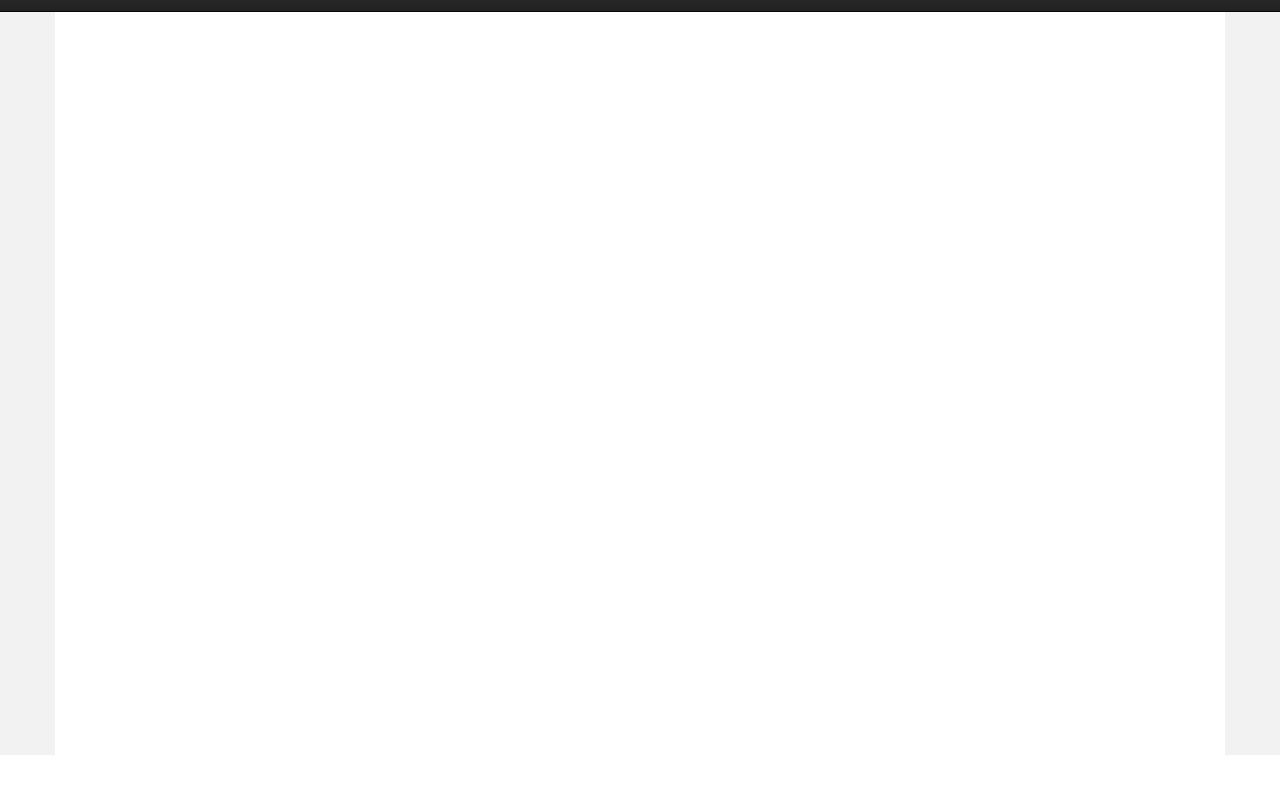
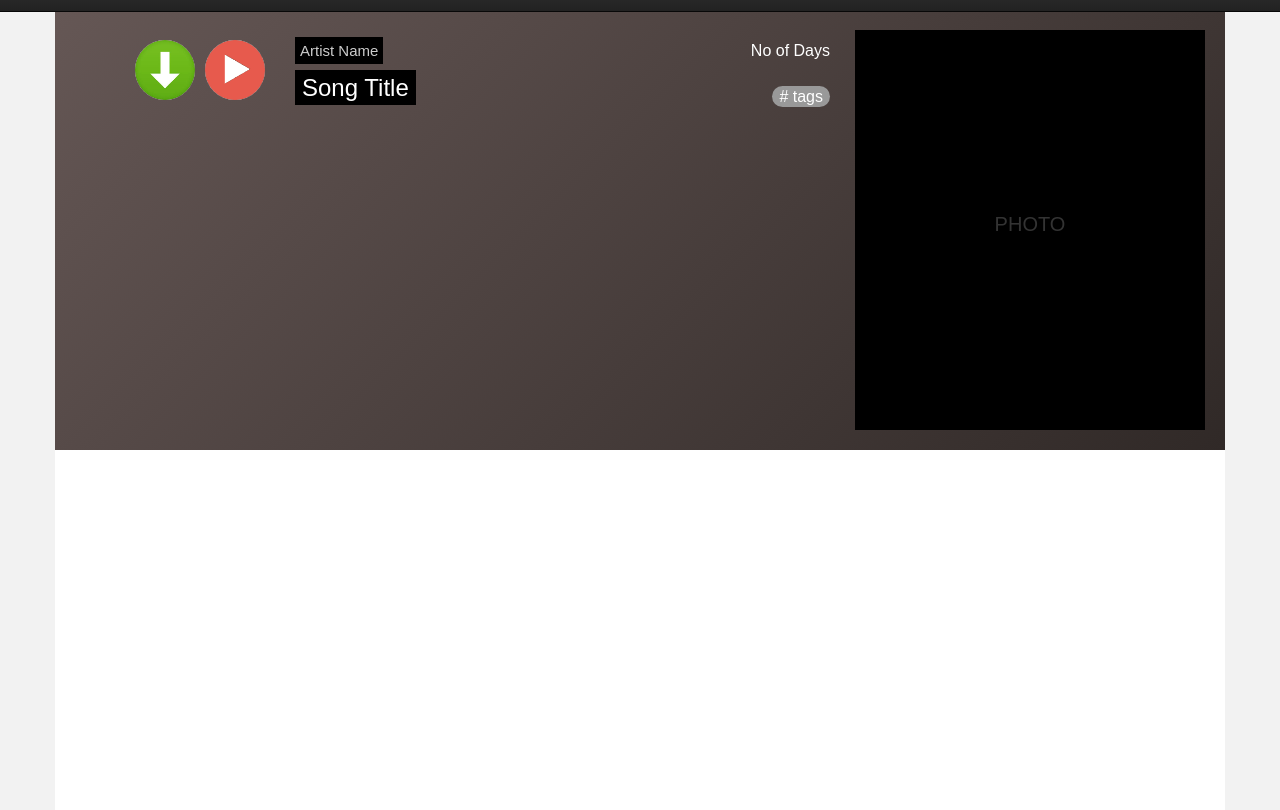
Before and after one commit to AbKathiriya/AudioSpace, a React app: page / in a window 1280 px wide. Shown: the part 45-855 px from the top of the page. Before the commit the page ends 800 px from the top, so only its background shows below. Built offline with nearby package versions, Linux system fonts and the light colour scheme.

Commit message:
Added song block component

```diff
--- a/src/components/itemdetails/ItemDetails.js
+++ b/src/components/itemdetails/ItemDetails.js
@@ -1,16 +1,15 @@
 import React, {Component} from 'react';
 import { Grid,Row,Col } from 'react-bootstrap';
 import './itemdetails.css';
+import SongBlock from '../songblock/SongBlock';
 
 class ItemDetails extends Component {
   render() {
     return (
       <div>
-        <Grid>
-          <Row className="show-grid">
-            <Col md={12} className='detailspage'><code></code></Col>
-          </Row>
-        </Grid>
+      <div className='detailspage'>
+      <SongBlock />
+      </div>
       </div>
     );
   }
--- a/src/components/itemdetails/itemdetails.css
+++ b/src/components/itemdetails/itemdetails.css
@@ -1,4 +1,6 @@
 .detailspage{
   background-color: #FFF;
   min-height: 100vh;
+  width: 1170px;
+  margin: auto;
 }
--- /dev/null
+++ b/src/components/songblock/SongBlock.js
@@ -0,0 +1,52 @@
+import React, {Component} from 'react';
+import {Image,Grid,Row,Col } from 'react-bootstrap';
+import './songblock.css';
+import ic_download from '../../images/ic_download.png';
+import ic_play from '../../images/ic_play.png';
+
+class SongBlock extends Component{
+  render(){
+    return(
+      <div>
+        <div className='songBlock'>
+          <Grid>
+            <Row>
+              <Col md={8} className='songPlay'>
+                <Grid>
+                  <Row>
+                    <Col md={2}>
+                      <Image src={ic_play} circle className='icon'/>
+                      <Image src={ic_download} circle className='icon'/>
+                    </Col>
+                    <Col md={4}>
+                      <div style={{marginBottom:10}}><span className='artistName'>Artist Name</span></div>
+                      <span className='songTitle'>Song Title</span></Col>
+                    <Col md={2}>
+                      <div className='noOfDays'>
+                        <span>No of Days</span>
+                        <br/>
+                        <br/>
+                        <span className='tags'># tags</span>
+                      </div>
+                    </Col>
+                    <Col md={4}></Col>
+                  </Row>
+                  <Row>
+                    <Col md={12}></Col>
+                  </Row>
+                </Grid>
+              </Col>
+              <Col md={4} className='songArtWork'>
+                <div className='artistPhoto'>
+                  PHOTO
+                </div>
+              </Col>
+            </Row>
+          </Grid>
+        </div>
+      </div>
+    );
+  }
+}
+
+export default SongBlock;
--- /dev/null
+++ b/src/components/songblock/songblock.css
@@ -0,0 +1,56 @@
+.songBlock{
+  background: linear-gradient(135deg, rgb(101, 87, 85) 0%, rgb(48, 41, 39) 100%);
+  min-height: 400px;
+  margin-top: 55px;
+}
+
+.songPlay{
+    padding: 30px;
+}
+
+.icon{
+  margin-left: 10px;
+  height: 60px;
+  width: 60px;
+  float: right;
+}
+.artistName{
+  padding: 5px;
+  background-color: #000;
+  color: #ccc;
+  font-size: 15px;
+}
+.songTitle{
+  padding: 4px 7px;
+  background-color: #000;
+  color: #FFF;
+  font-size: 24px;
+}
+
+.noOfDays{
+  color: #FFF;
+  font-size: 16px;
+  float: right;
+  text-align: right;
+  padding-right: 20px;
+}
+
+.tags{
+  background-color: #999;
+  border-radius: 20px;
+  padding: 2px 7px;
+  margin-top: 10px;
+}
+
+.songArtWork{
+ padding: 20px;
+}
+
+.artistPhoto{
+  background-color: #000;
+  height: 400px;
+  text-align: center;
+  padding-top: 180px;
+  font-size: 20px;
+  color: #333;
+}
```
Also changed, not shown: src/images/ic_download.png (added), src/images/ic_play.png (added), 1 other file.
